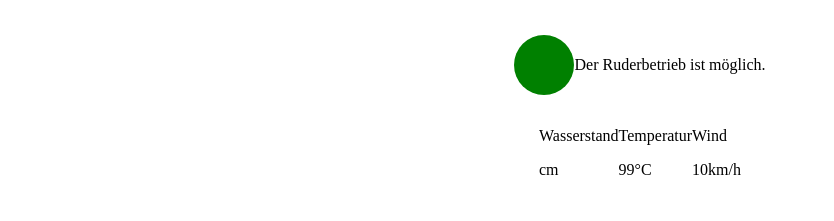
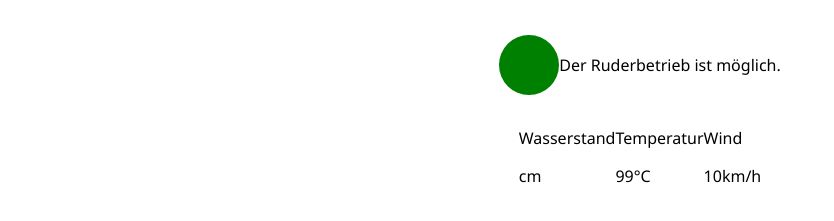
Before and after one commit to SpacialCircumstances/Ruderampel, a plain HTML site: page index.html in a window 1280 px wide. Shown: the part 61-282 px from the top of the page, without its empty margins (0-834 px from the left). Drawn offline with Linux system fonts and the light colour scheme; no server answers.

Commit message:
Use better font

```diff
--- a/ruderampel.css
+++ b/ruderampel.css
@@ -2,6 +2,7 @@
     display: flex;
     flex-direction: column;
     align-items: center;
+    font-family: "Segoe UI", "Roboto", "Fira Sans", "Droid Sans", "Helvetica Neue", "Helvetica", "Arial", sans-serif;
 }
 
 .ruderampel .ampel {
```
